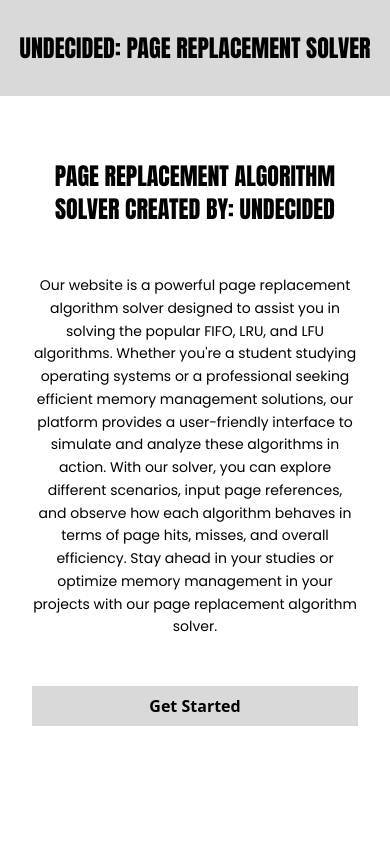
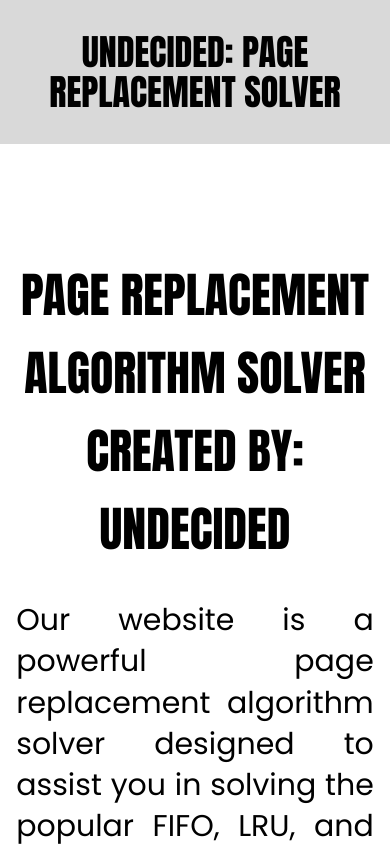
Before and after one commit to ibrahimtangco/OS_Project, a plain HTML site: page index.html in a window 390 px wide. Shown: the top 846 px of the page. Drawn offline with nearby package versions, Linux system fonts and the light colour scheme.

Commit message:
update responsivenesss

```diff
--- a/index.html
+++ b/index.html
@@ -35,26 +35,28 @@
             }
         </style>
     </head>
-    <body class="max-h-screen overflow-hidden">
-        <div class="h-full max-h-screen">
-            <header class="bg-myGray py-6">
-                <h1 class="title text-center py-2 text-2xl lg:py-0 lg:text-xl">
+    <body class="">
+        <div class="h-full">
+            <header class="bg-myGray py-8">
+                <h1 class="title text-center text-4xl">
                     UNDECIDED: PAGE REPLACEMENT SOLVER
                 </h1>
             </header>
 
             <main>
-                <div class="lg:flex overflow-hidden space-y-6">
+                <div
+                    class="my-20 flex flex-col space-y-8 lg:flex-row lg:space-x-8 lg:px-16"
+                >
                     <div
-                        class="px-8 lg:max-w-xl mx-auto lg:flex flex-col space-y-12 mt-16 w-full lg:px-0 xl:w-1/2 lg:space-y6"
+                        class="flex flex-col space-y-8 w-11/12 mx-auto text-justify order-2 lg:order-1 lg:w-1/2"
                     >
-                        <h1 class="title text-2xl lg:text-left leading-snug">
+                        <h1
+                            class="title text-5xl leading-relaxed lg:text-3xl lg:w-3/4 lg:mx-auto"
+                        >
                             PAGE REPLACEMENT ALGORITHM SOLVER CREATED BY:
                             UNDECIDED
                         </h1>
-                        <p
-                            class="body leading-normal text-sm leading-relaxed text-center lg:text-left"
-                        >
+                        <p class="body text-3xl leading-snug md:text-base">
                             Our website is a powerful page replacement algorithm
                             solver designed to assist you in solving the popular
                             FIFO, LRU, and LFU algorithms. Whether you're a
@@ -69,16 +71,16 @@
                             studies or optimize memory management in your
                             projects with our page replacement algorithm solver.
                         </p>
-
+                        <div class="mt-24"></div>
                         <a
                             href="main.html"
-                            class="bg-myGray block w-full py-2 mx-auto text-base text-center lg:px-12 lg:py-2 hover:bg-stone-400 font-semibold lg:w-fit lg:inline lg:mx-0"
+                            class="w-full mx-auto bg-myGray py-8 text-3xl font-semibold text-center lg:hover:bg-myBrown lg:w-fit lg:p-3 lg:text-base lg:px-8 lg:mx-0"
                         >
                             Get Started
                         </a>
                     </div>
                     <div
-                        class="hidden max-w-xl mx-auto flex flex-col items-center justify-center space-y-6 mt-16 w-full xl:w-1/2 xl:block"
+                        class="order-1 flex items-center justify-center lg:order-2 lg:w-1/2"
                     >
                         <img src="asset/images/img-2.gif" alt="" />
                     </div>
```
Also changed, not shown: asset/script/script.js (+31 -13 lines), main.html (+5 -5 lines).
